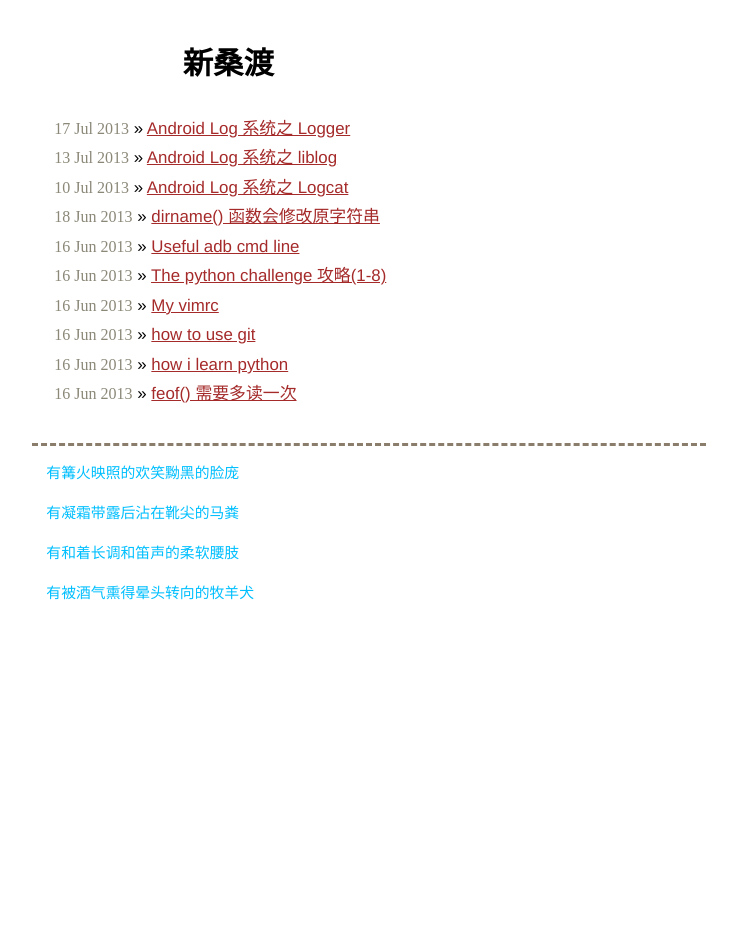
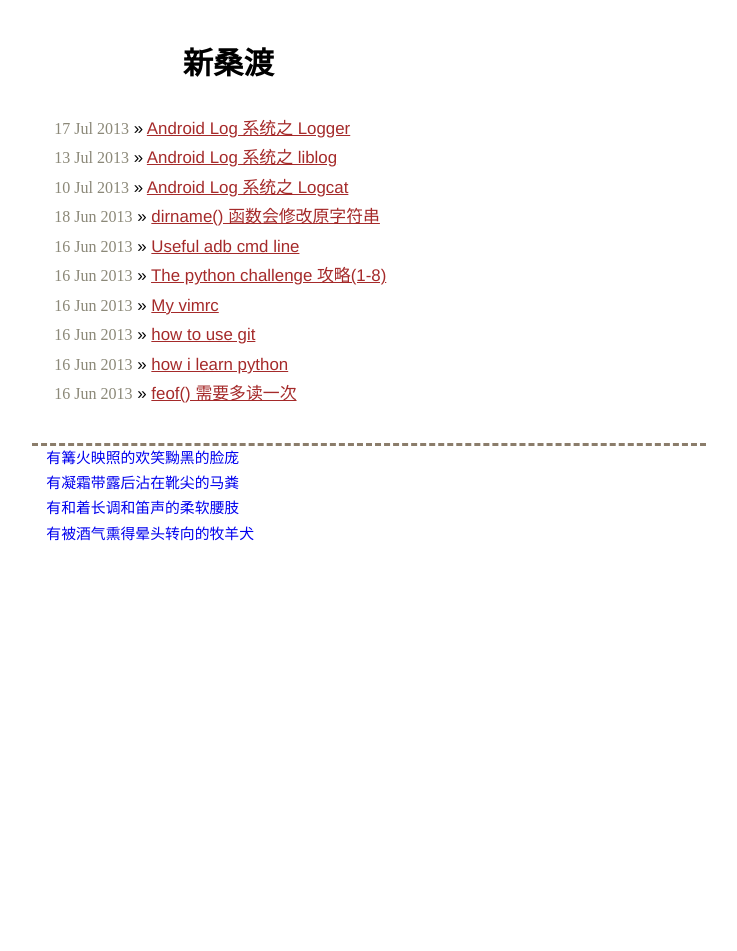
Before and after one commit to byrlx/byrlx.github.io, a Jekyll site: the page built from index.html, in a window 1280 px wide. Shown: the whole page, without its empty margins (271-1008 px from the left). Built offline with Jekyll 4.4.1, drawn with Linux system fonts in a browser that asks for light colours; Markdown is read by kramdown in place of the engine named in the settings.

Commit message:
modify post

```diff
--- a/css/screen.css
+++ b/css/screen.css
@@ -140,10 +140,10 @@ body {
 
 	  .footer p {
 		font-size: 88%;
-		color: #00bfff;
+		color: #00e;
 		font: SimHei;
 	  	margin: 0px 0;
-		margin-top: 1em;
+		margin-top: 0em;
 		margin-left: 1em;
 	  }
 
```
